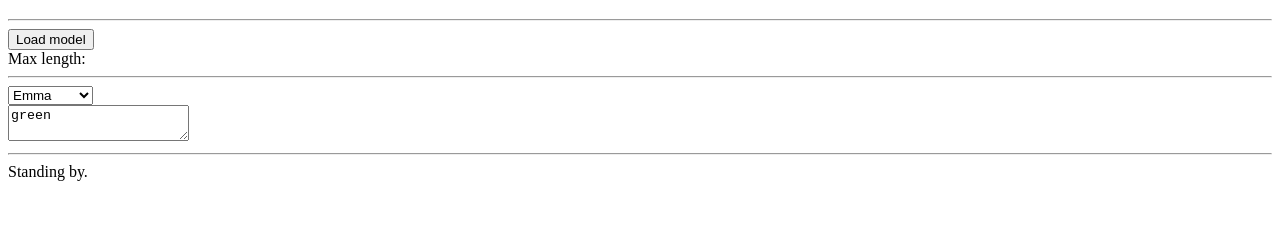
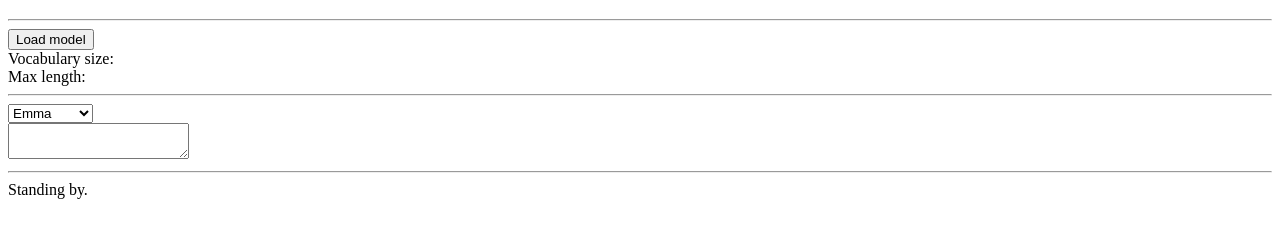
Before and after one commit to hackadoodledoo/hackadoodledoo.github.io, a plain HTML site: page hw4ec/index.html in a window 1280 px wide. Shown: the part 61-298 px from the top of the page. Drawn offline with Linux system fonts and the light colour scheme.

Commit message:
colab -> github

```diff
--- a/hw4ec/index.html
+++ b/hw4ec/index.html
@@ -18,6 +18,10 @@
   </div>
   <div>
     <div>
+      <span>Vocabulary size: </span>
+      <span id="vocabularySize"></span>
+    </div>
+    <div>
       <span>Max length: </span>
       <span id="maxLen"></span>
     </div>
@@ -32,7 +36,7 @@
     </select>
   </div>
   <div>
-    <textarea id="text-entry">green</textarea>
+    <textarea id="text-entry"></textarea>
   </div>
   <hr>
   <div>
```
